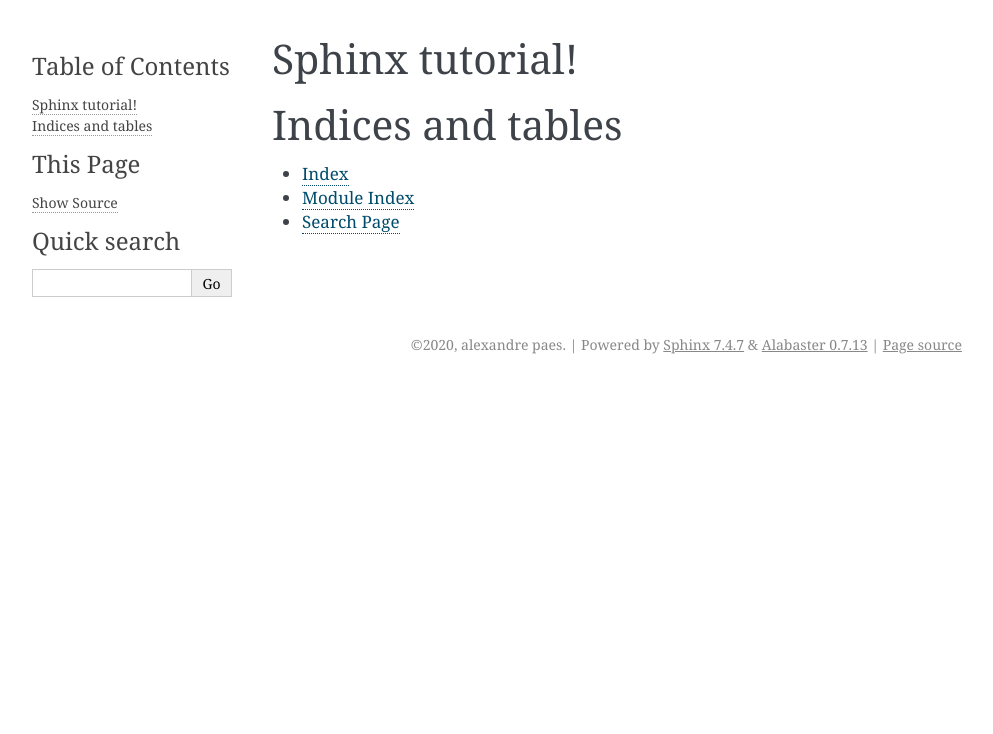
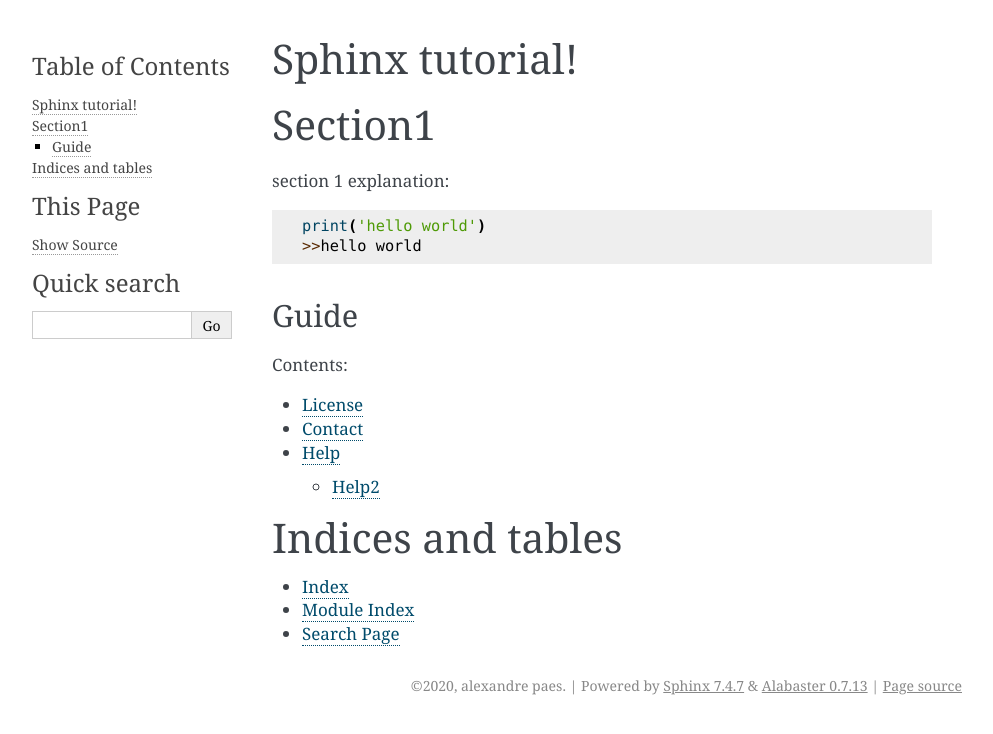
Before and after one commit to alexandre-slp/sphinx-test, a Sphinx documentation site: the page built from docs/source/index.rst, in a window 1280 px wide. Shown: the top 734 px of the page, without its empty margins (148-1141 px from the left). Built offline with Sphinx 7.4.7, drawn with Linux system fonts in a browser that asks for light colours.

Commit message:
added few more files

```diff
--- /dev/null
+++ b/docs/source/help.rst
@@ -0,0 +1,7 @@
+Help
+====
+blablabla
+
+Help2
+^^^^^
+blablalba
--- a/docs/source/index.rst
+++ b/docs/source/index.rst
@@ -6,9 +6,23 @@
 Sphinx tutorial!
 ================================
 
+Section1
+========
+
+section 1 explanation::
+
+   print('hello world')
+   >>hello world
+
+Guide
+^^^^^
+
 .. toctree::
    :maxdepth: 2
    :caption: Contents:
+
+   license
+   help
 
 
 
--- /dev/null
+++ b/docs/source/license.rst
@@ -0,0 +1,7 @@
+License
+=======
+blablabla
+
+Contact
+=======
+blablalba
```
